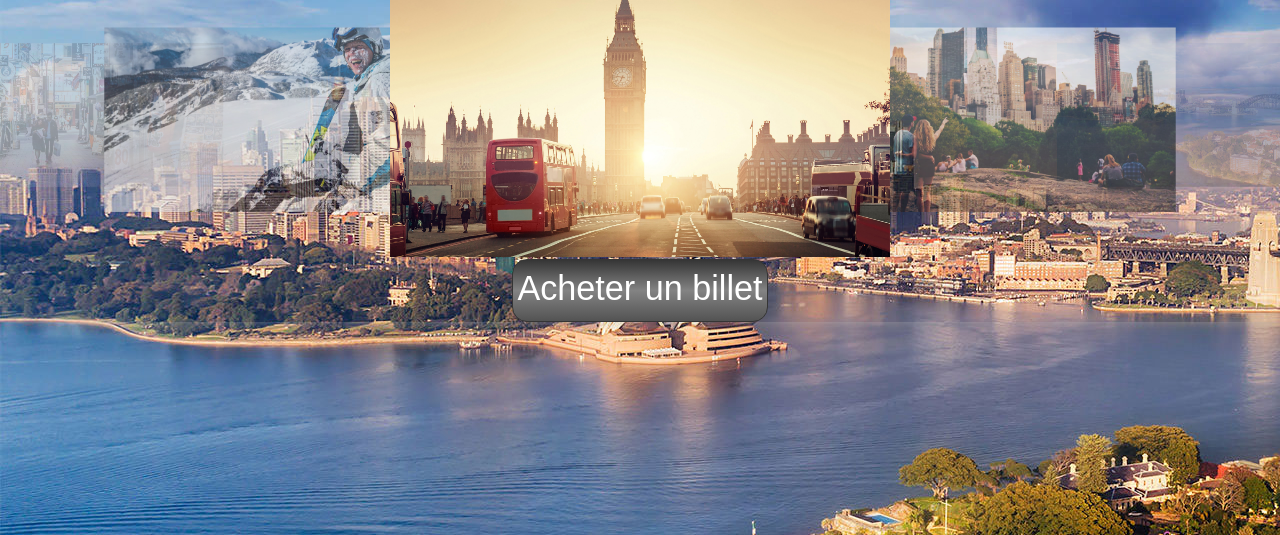
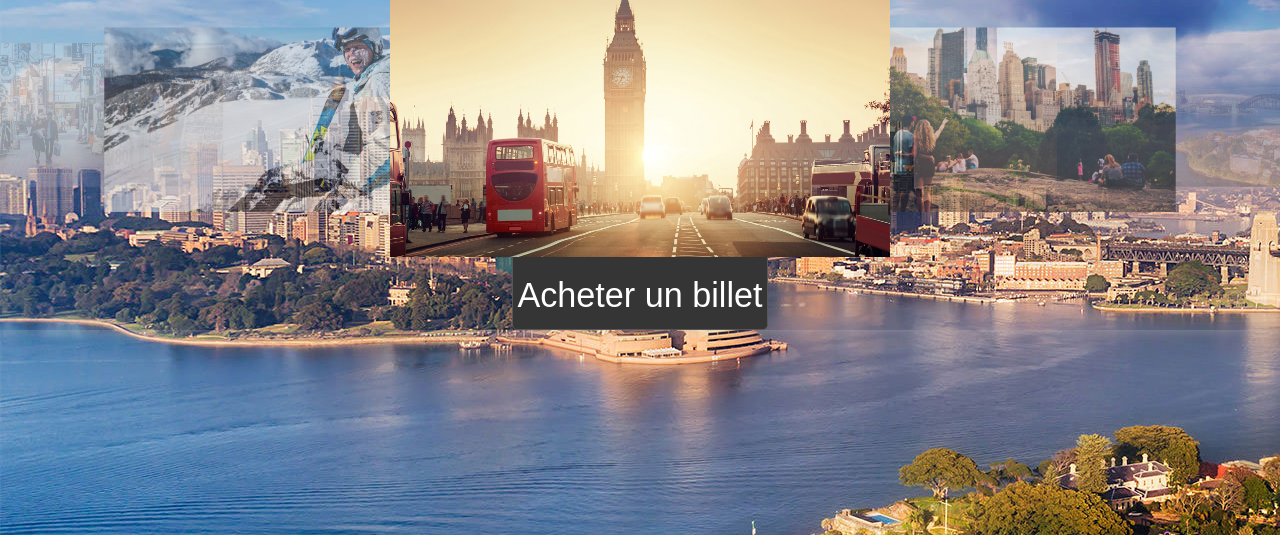
Before and after one commit to AlexandreGaultier/FrontBTS, a Symfony app: template FrontBTS/templates/accueil/accueil.html.twig in a window 1280 px wide. Shown: the part 201-736 px from the top of the page. Run offline with Twig, Linux system fonts and the light colour scheme; the template is opened without the code that fills it, so the values that code supplies are empty; some libraries are stand-ins or nearby versions.

Commit message:
add icons
add icons

```diff
--- a/FrontBTS/templates/accueil/accueil.html.twig
+++ b/FrontBTS/templates/accueil/accueil.html.twig
@@ -1,6 +1,6 @@
 {% extends 'base.html.twig' %}
 
-{% block title %}&#9992; AirAtlantique{% endblock %}
+{% block title %}AirAtlantique{% endblock %}
 
 {% block body %}
 
@@ -17,9 +17,9 @@
   </div>
 
   <center>
-      <div class="row" style="width : 20%; margin-top : -40px; border : solid 1px #353535; border-radius : 15px;background : linear-gradient(0.5turn, #353535, #838383, #535353); z-index : 8888115;">
+      <div class="row" style="width : 20%; margin-top : -45px; border : solid 1px #575757; border-radius : 5px; background : #353535; z-index : 8888115;">
         <a href="{{ path('rechercheVol')}}">
-          <h4 style="color : white; margin-top: 10px;">Acheter un billet</h4>
+          <h4 style="color : white;">Acheter un billet</h4>
         </a>
       </div>
     </center>
--- a/FrontBTS/templates/accueil/rechercheVol.html.twig
+++ b/FrontBTS/templates/accueil/rechercheVol.html.twig
@@ -1,6 +1,6 @@
 {% extends 'base.html.twig' %}
 
-{% block title %}&#9992; Recherche{% endblock %}
+{% block title %}Recherche{% endblock %}
 
 {% block body %}
 <div class="row">
--- a/FrontBTS/templates/base.html.twig
+++ b/FrontBTS/templates/base.html.twig
@@ -8,6 +8,7 @@
         <link rel="stylesheet" href="{{asset('Assets/CSS/accueil.css')}}">
         <link href="https://fonts.googleapis.com/icon?family=Material+Icons" rel="stylesheet">
         <script src="https://code.jquery.com/jquery-3.4.1.min.js" integrity="sha256-CSXorXvZcTkaix6Yvo6HppcZGetbYMGWSFlBw8HfCJo=" crossorigin="anonymous"></script>
+        <link rel="icon" type="image/png" href="{{asset('Assets/Media/avion.png')}}" />
 
         {% block stylesheets %}{% endblock %}
     </head>
--- a/FrontBTS/templates/rechercher_vol/billet.html.twig
+++ b/FrontBTS/templates/rechercher_vol/billet.html.twig
@@ -1,6 +1,6 @@
 {% extends 'base.html.twig' %}
 
-{% block title %}&#9992; Billet{% endblock %}
+{% block title %}Billet{% endblock %}
 
 {% block body %}
 <center>
```
Also changed, not shown: FrontBTS/public/Assets/Media/avion.png (added).
